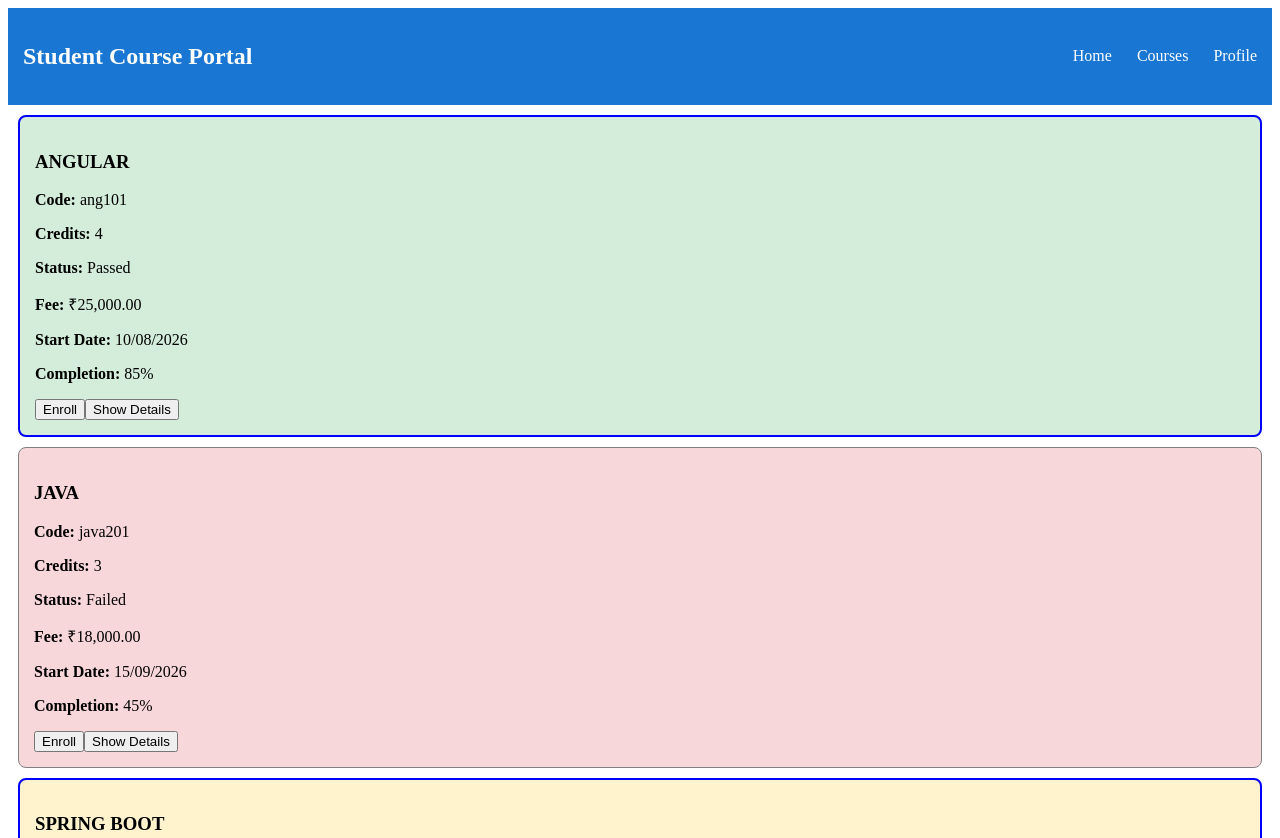
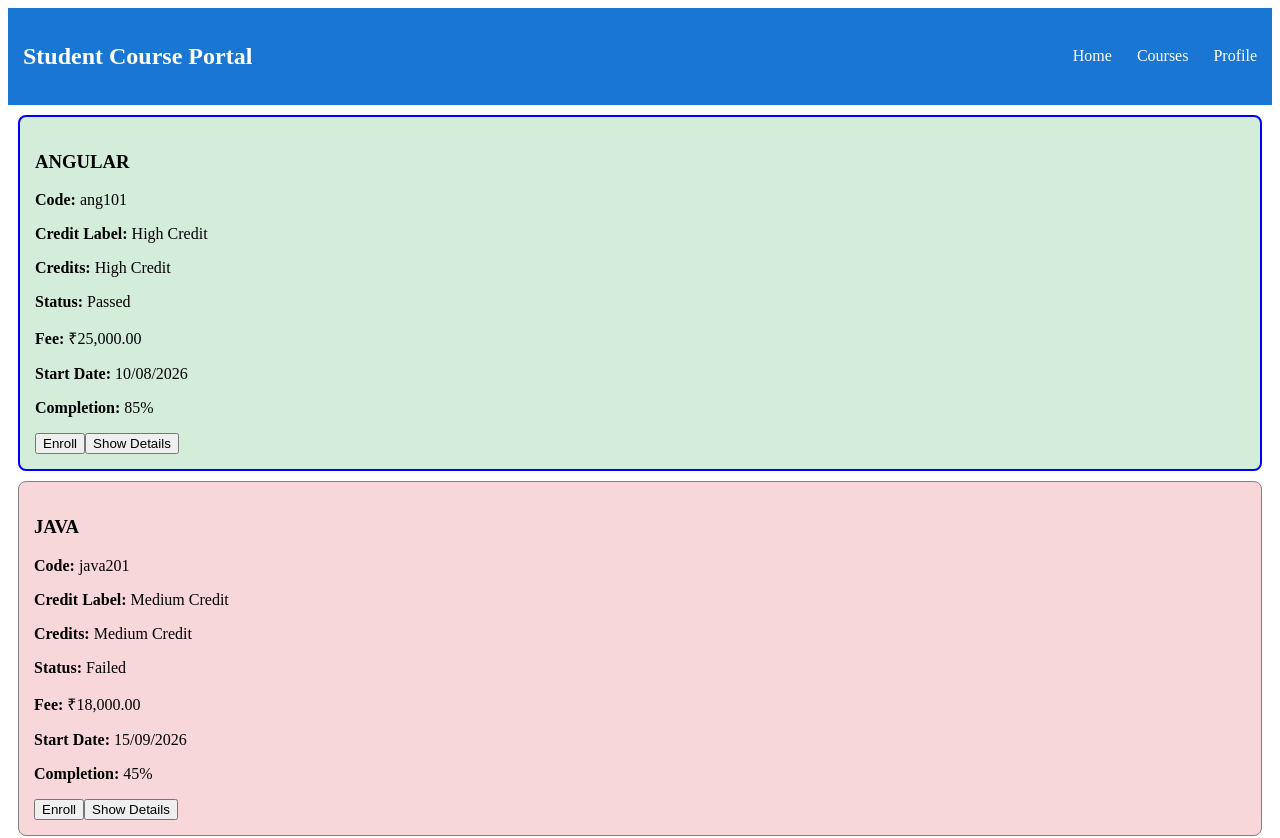
Before and after one commit to ShubhamD197/JAVA_FSE, an Angular app in the folder week5/Angular-HandsOn/Shubham/student-course-portal/: page /courses in a window 1280 px wide. Shown: the top 838 px of the page. Built offline with nearby package versions, Linux system fonts and the light colour scheme.

Commit message:
feat: add CourseCard component and custom creditLabel pipe for student portal

```diff
--- a/week5/Angular-HandsOn/Shubham/student-course-portal/src/app/components/course-card/course-card.html
+++ b/week5/Angular-HandsOn/Shubham/student-course-portal/src/app/components/course-card/course-card.html
@@ -1,10 +1,8 @@
-<div class="course-card"
-    [ngClass]="{
+<div class="course-card" [ngClass]="{
         'passed-course': course.gradeStatus === 'passed',
         'failed-course': course.gradeStatus === 'failed',
         'pending-course': course.gradeStatus === 'pending'
-    }"
-    [ngStyle]="{
+    }" [ngStyle]="{
         'border': course.credits === 4 ? '2px solid blue' : '1px solid gray'
     }">
 
@@ -12,7 +10,12 @@
 
     <p><strong>Code:</strong> {{ course.code | lowercase }}</p>
 
-    <p><strong>Credits:</strong> {{ course.credits | number:'1.0-0' }}</p>
+    <p>
+        <strong>Credit Label:</strong>
+        {{ course.credits | creditLabel }}
+    </p>
+
+    <p><strong>Credits:</strong> {{ course.credits | creditLabel }}</p>
 
     <p><strong>Status:</strong> {{ course.gradeStatus | titlecase }}</p>
 
--- a/week5/Angular-HandsOn/Shubham/student-course-portal/src/app/components/course-card/course-card.ts
+++ b/week5/Angular-HandsOn/Shubham/student-course-portal/src/app/components/course-card/course-card.ts
@@ -7,11 +7,12 @@ import {
   EventEmitter
 } from '@angular/core';
 import { CommonModule } from '@angular/common';
+import { CreditLabelPipe } from '../../pipes/credit-label-pipe';
 
 @Component({
   selector: 'app-course-card',
   standalone: true,
-  imports: [CommonModule],
+  imports: [CommonModule, CreditLabelPipe],
   templateUrl: './course-card.html',
   styleUrl: './course-card.css',
 })
--- a/week5/Angular-HandsOn/Shubham/student-course-portal/src/app/pipes/credit-label-pipe.ts
+++ b/week5/Angular-HandsOn/Shubham/student-course-portal/src/app/pipes/credit-label-pipe.ts
@@ -5,17 +5,17 @@ import { Pipe, PipeTransform } from '@angular/core';
 })
 export class CreditLabelPipe implements PipeTransform {
 
-  transform(value: number | null): string {
+  transform(credits: number): string {
 
-    if (value === null || value === undefined || value === 0) {
-      return 'No Credits';
+    if (credits >= 4) {
+      return 'High Credit';
     }
 
-    if (value === 1) {
-      return '1 Credit';
+    if (credits === 3) {
+      return 'Medium Credit';
     }
 
-    return `${value} Credits`;
+    return 'Low Credit';
   }
 
 }
```
